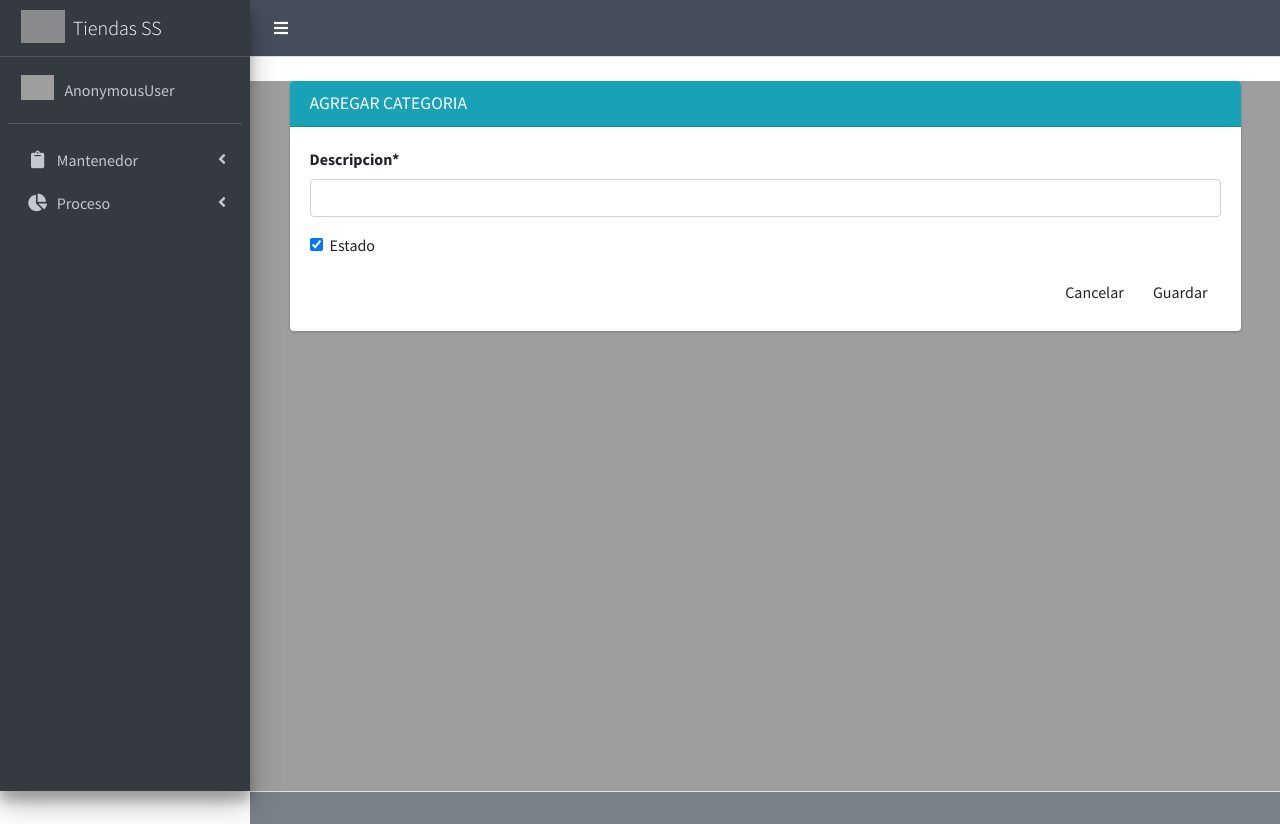
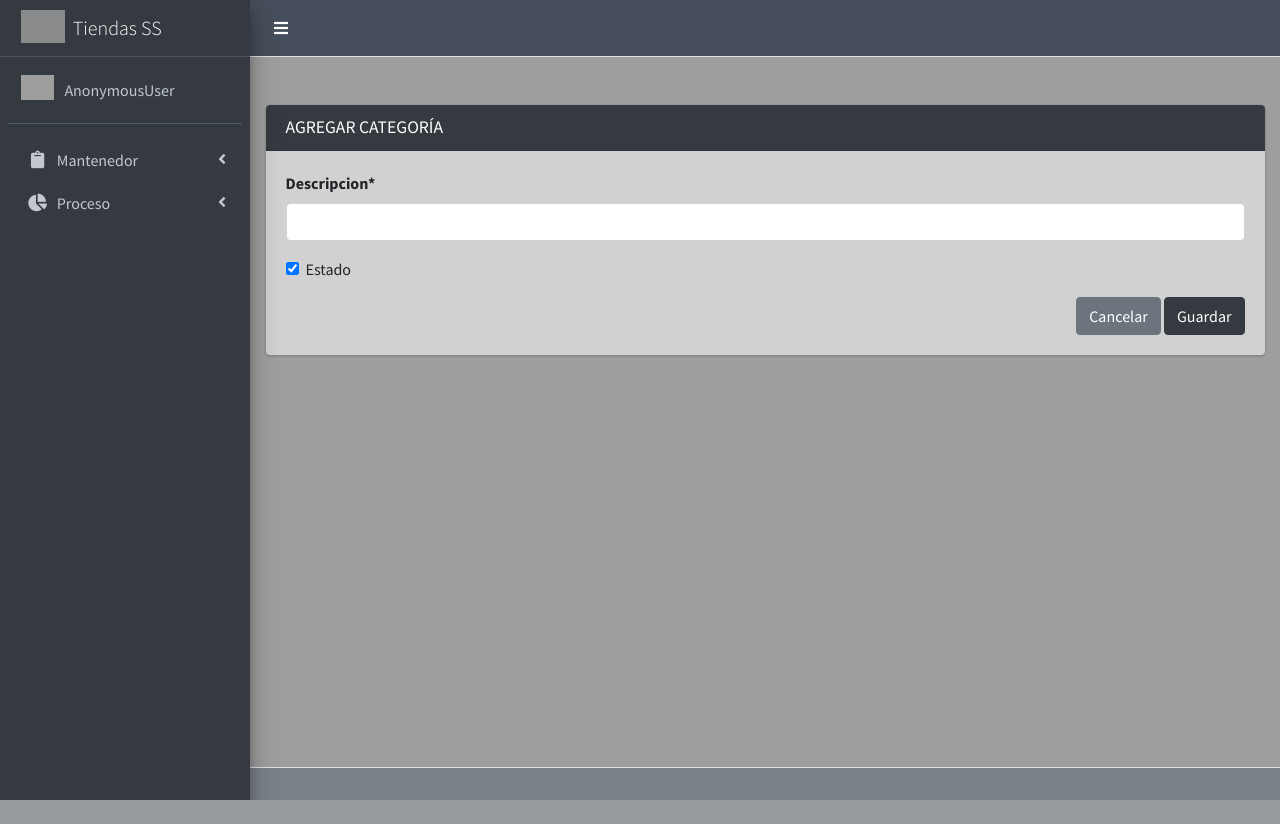
Before and after one commit to sergioDiazSi/sistema-ventas-django, a Django app: page /agregarcategoria/ in a window 1280 px wide. After the commit the page ends 800 px from the top, so only its background shows below. Run offline with Django 5.2, Linux system fonts and the light colour scheme; some libraries are stand-ins or nearby versions; grey boxes are pictures that could not be loaded.

Commit message:
feat: estilos categorias v1.0

```diff
--- a/seguridadApp/templates/categoria/agregar.html
+++ b/seguridadApp/templates/categoria/agregar.html
@@ -1,24 +1,21 @@
-{% extends "home.html" %}
+{% extends 'home.html' %}
 {% block content %}
   {% load crispy_forms_tags %}
-<div class="container">
- <div class="card card-info mx-4 my-4">
+  <div class="container pt-5">
+    <div class="card card-dark" style="background-color: #D1D1D1;">
       <div class="card-header">
- <h1 class="card-title">AGREGAR CATEGORIA</h1>
+        <h1 class="card-title h1">AGREGAR CATEGORÍA</h1>
       </div>
       <div class="card-body">
         <form method="post">
           {% csrf_token %}
- {{ form | crispy}}
+          {{ form|crispy }}
           <div class="d-flex justify-content-end">
- <a href="{% url 'listarcategoria' %}" class="btn
-btnsecondary">Cancelar</a> &nbsp;
-<button type="submit" class="btn
-btnprimary">Guardar</button>
+            <a href="{% url 'listarcategoria' %}" class="btn btn-secondary">Cancelar</a> &nbsp;
+            <button type="submit" class="btn btn-dark">Guardar</button>
           </div>
         </form>
       </div>
     </div>
   </div>
-</div>
-{% endblock%}
+{% endblock %}
```
Also changed, not shown: seguridadApp/templates/categoria/editar.html (+8 -12 lines). Lines whose indentation alone changed are shown as unchanged.
